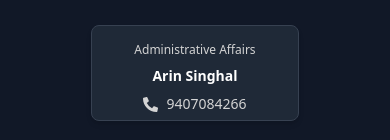
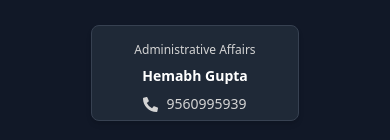
Before and after one commit to VarunDTU/deltechv2, a Next.js app: page / in a window 390 px wide. Shown: the part 5967-6107 px from the top of the page. Built offline with nearby package versions, Linux system fonts and the light colour scheme; no server answers.

Commit message:
phone number updated

```diff
--- a/app/homepage/footer.js
+++ b/app/homepage/footer.js
@@ -1,12 +1,12 @@
+import Link from "next/link";
 import {
-  FaPhoneAlt,
-  FaLinkedinIn,
   FaEnvelope,
   FaFacebookF,
+  FaInstagram,
+  FaLinkedinIn,
+  FaPhoneAlt,
   FaYoutube,
-  FaInstagram,
 } from "react-icons/fa";
-import Link from "next/link";
 
 const Footer = () => {
   return (
@@ -23,13 +23,13 @@ const Footer = () => {
                   Administrative Affairs
                 </p>
                 <h5 className="mb-2 font-bold text-sm text-white">
-                  Arin Singhal
+                  Hemabh Gupta
                 </h5>
                 <div className="font-normal text-sm flex flex-row items-center  text-neutral-300">
                   <span>
                     <FaPhoneAlt size={15} />
                   </span>
-                  <span className="ml-2">9407084266</span>
+                  <span className="ml-2">9560995939</span>
                 </div>
               </div>
               <div className="p-4 w-52  h-24 mb-5 flex flex-col justify-evenly items-center rounded-lg border  bg-gray-800 border-gray-700 hover:bg-gray-700">
```
